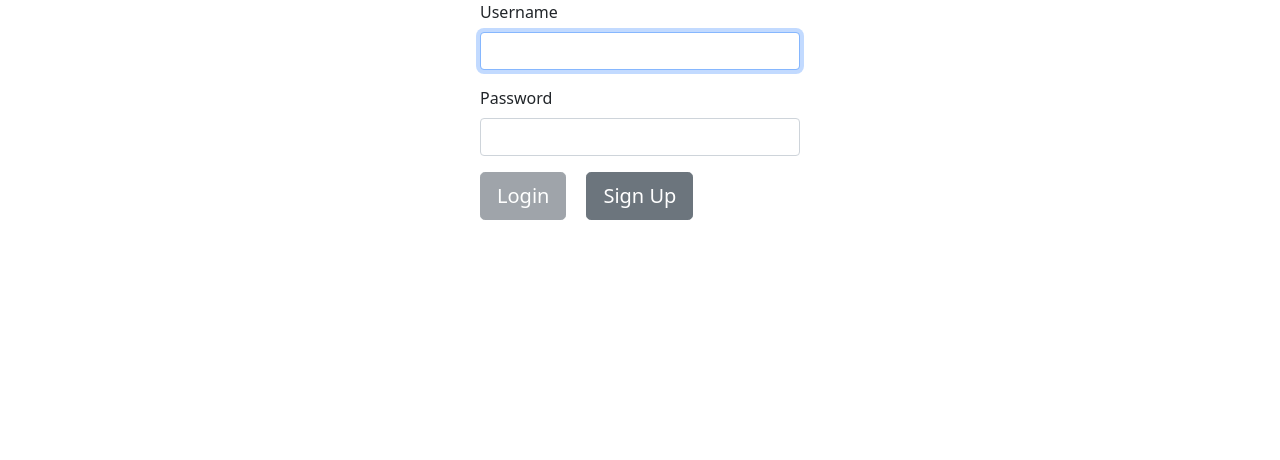
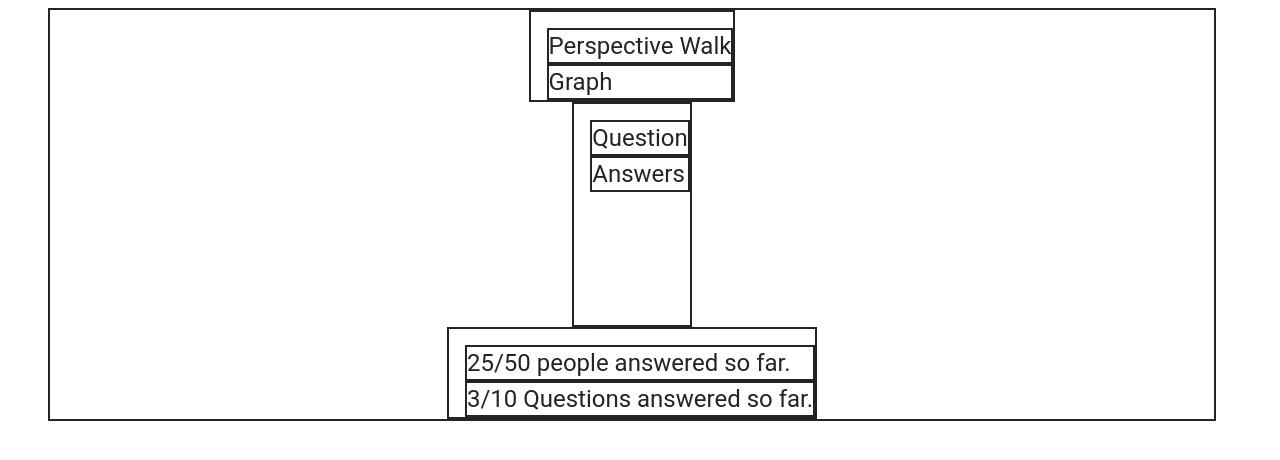
Before and after one commit to Privilege-walk/front-end, a React app: page /walk in a window 1280 px wide. Before the commit this address led to /login. Shown: the top 460 px of the page. Built offline with nearby package versions, Linux system fonts and the light colour scheme.

Commit message:
walk checkpoint

```diff
--- a/src/components/App.js
+++ b/src/components/App.js
@@ -13,6 +13,8 @@ import Events from './Events';
 import Questions from './Questions';
 import UserQRCode from './QRCode';
 import Welcome from './Welcome';
+import Walk from './Walk';
+
 
 class App extends React.Component {
     constructor(props) {
@@ -28,6 +30,7 @@ class App extends React.Component {
                 <Route exact path="/signup" element={<SignupForm />} />
                 <Route exact path="/qrcode" element={<UserQRCode url="https://google.com" />} />
                 <Route exact path="/welcome" element={<Welcome />} />
+                <Route exact path="/walk" element={<Walk />} />
 
                 {/* All Protected routes */}
                 <Route  element={<ProtectedRoute />}>
--- /dev/null
+++ b/src/components/Walk/index.js
@@ -0,0 +1,63 @@
+import React from "react";
+import Typography from '@mui/material/Typography';
+import Grid from '@mui/material/Grid';
+import Button from '@mui/material/Button';
+import Container from '@mui/material/Container';
+
+
+export default function Walk(){
+
+    return (
+        <Container
+            min
+            sx={{px:6, mt:3}}
+        >
+            <Grid sx={{border: '2px solid', minHeight: '40px'}} container justifyContent='center' alignItems='center' direction='column' spacing={2}>
+                {/* Header */}
+                <Grid lg={1} sx={{border: '2px solid'}} item direction='column'>
+                    <Grid sx={{border: '2px solid'}} item>
+                        <Typography  variant="h5" component="div">
+                            Perspective Walk
+                        </Typography>
+                    </Grid>
+
+                    <Grid sx={{border: '2px solid'}} item>
+                        <Typography  variant="h5" component="div">
+                            Graph
+                        </Typography>
+                    </Grid>
+                </Grid>
+
+                {/* Body */}
+                <Grid lg={10} sx={{border: '2px solid', minHeight: '225px'}} item direction='column'>
+                    <Grid sx={{border: '2px solid'}} item>
+                        <Typography  variant="h5" component="div">
+                            Question
+                        </Typography>
+                    </Grid>
+
+                    <Grid sx={{border: '2px solid'}} item>
+                        <Typography  variant="h5" component="div">
+                            Answers
+                        </Typography>
+                    </Grid>
+                </Grid>
+
+                {/* Footer */}
+                <Grid lg={1} sx={{border: '2px solid', minHeight: '50px'}} item direction='column'>
+                    <Grid sx={{border: '2px solid'}} item>
+                        <Typography  variant="h5" component="div">
+                            25/50 people answered so far.
+                        </Typography>
+                    </Grid>
+
+                    <Grid sx={{border: '2px solid'}} item>
+                        <Typography  variant="h5" component="div">
+                            3/10 Questions answered so far.
+                        </Typography>
+                    </Grid>
+                </Grid>
+            </Grid>
+        </Container>
+    )
+}
```
